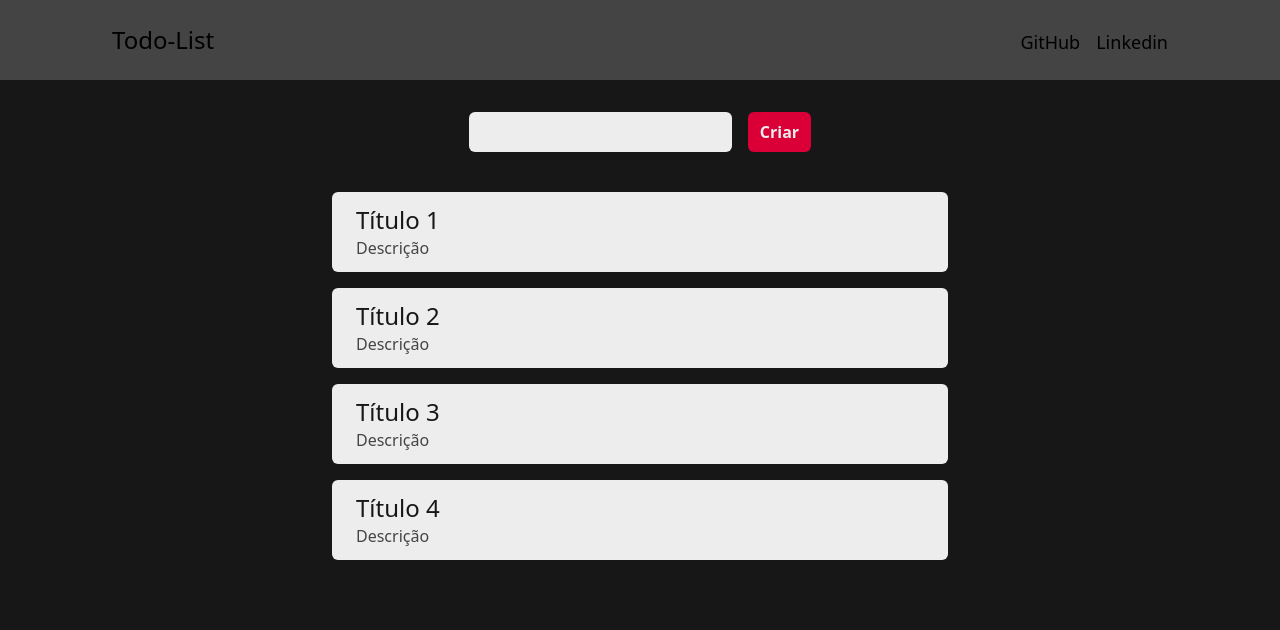
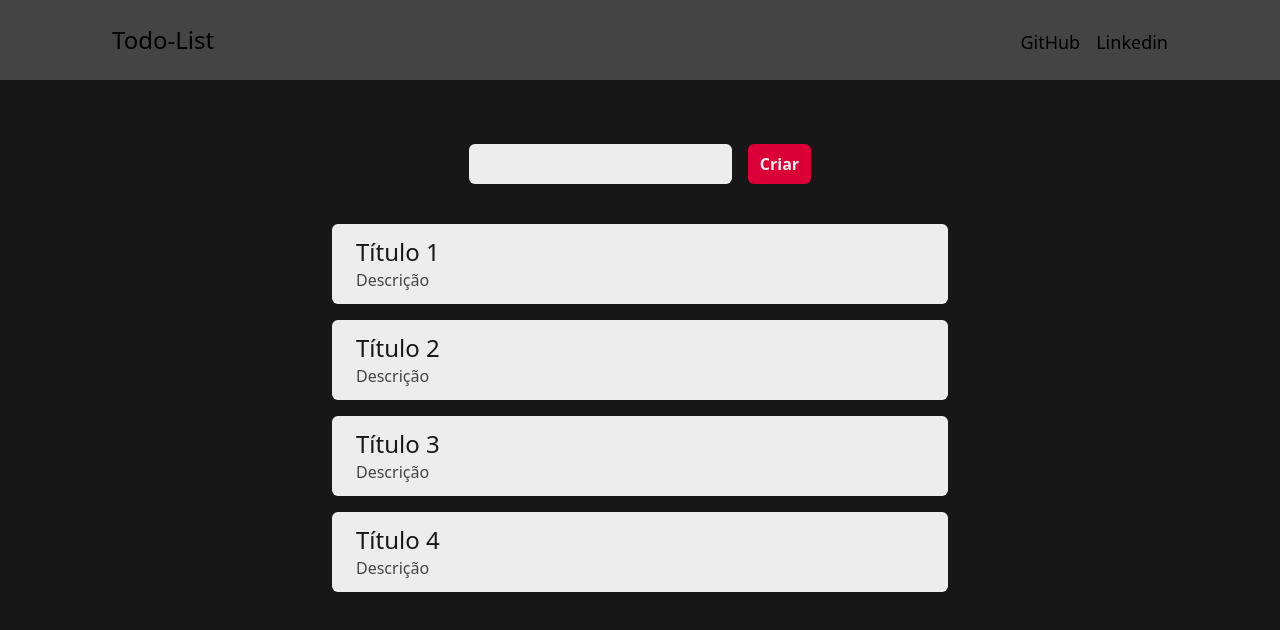
Before and after one commit to gabrielh-silvestre/todo-list, a React (Create React App) app: page / in a window 1280 px wide. Shown: the top 630 px of the page. Built offline with nearby package versions, Linux system fonts and the light colour scheme.

Commit message:
style(InputTask): increase margint top

```diff
--- a/src/components/InputTask/styles.ts
+++ b/src/components/InputTask/styles.ts
@@ -3,7 +3,7 @@ import tw from 'tailwind-styled-components';
 export const Container = tw.div`
   container
 
-  mt-8
+  mt-16
 
   flex
   justify-center
```
